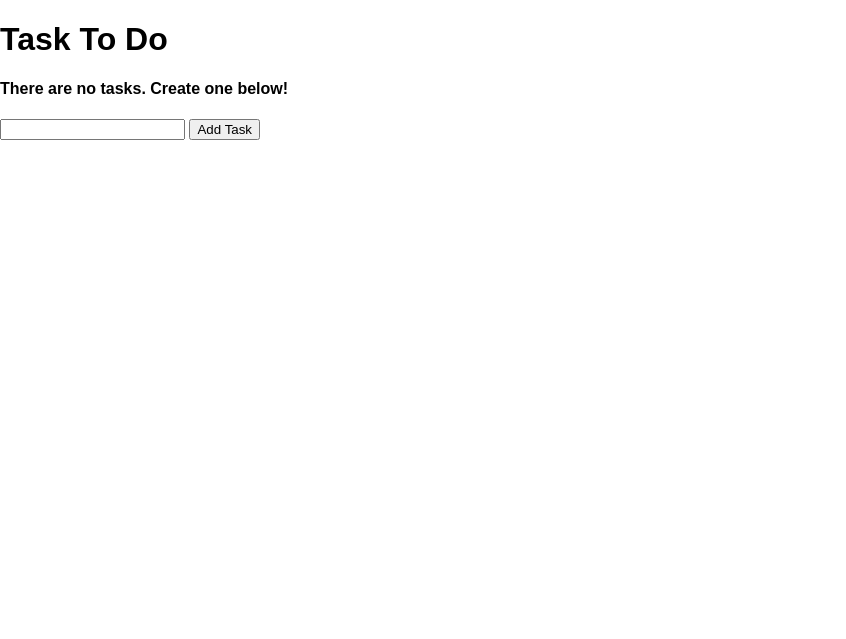
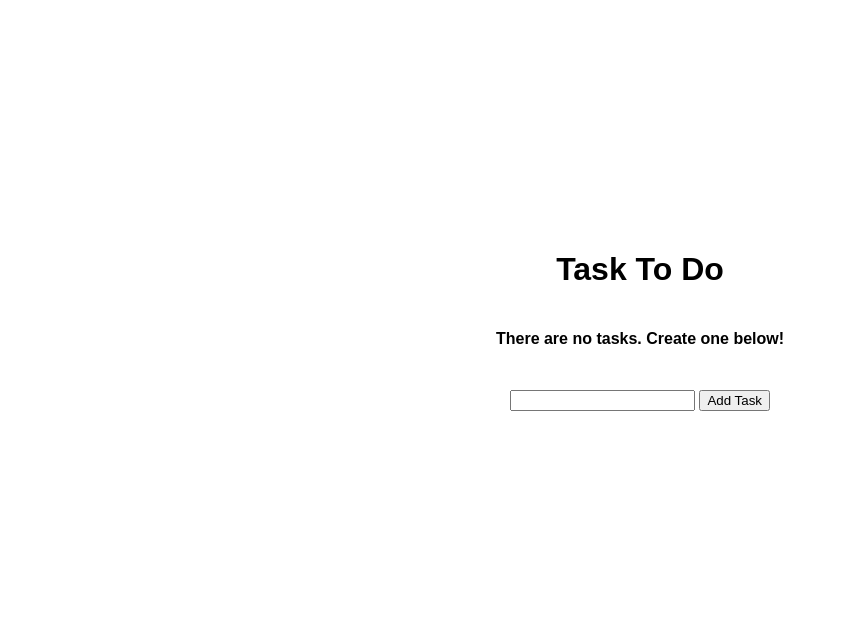
Before and after one commit to EgoLes05/my-todo-app, a Flask app: page / in a window 1280 px wide. Shown: the top 639 px of the page, without its empty margins (0-846 px from the left). Run offline with Flask 3, Linux system fonts and the light colour scheme.

Commit message:
Made the task table to be on the center

```diff
--- a/templates/index.html
+++ b/templates/index.html
@@ -2,6 +2,30 @@
 
 {% block head %}
 <title>Task Master</title>
+<style>
+    /* Centers the main content wrapper on the screen */
+    .content {
+        display: flex;
+        flex-direction: column;
+        align-items: center; /* Centers items horizontally */
+        justify-content: center; /* Centers items vertically if height is specified */
+        text-align: center; /* Centers text inside elements */
+        min-height: 80vh; /* Gives it vertical space to center on the page */
+        width: 100%;
+        margin: 0 auto;
+    }
+
+    /* Ensures the table itself is centered and neat */
+    table {
+        margin: 20px auto;
+    }
+
+    /* Adds a little spacing around the form */
+    form {
+        margin-top: 20px;
+    }
+</style>
+
 {% endblock %}
 
 {% block body %}
```
Also changed, not shown: instance/test.db.
